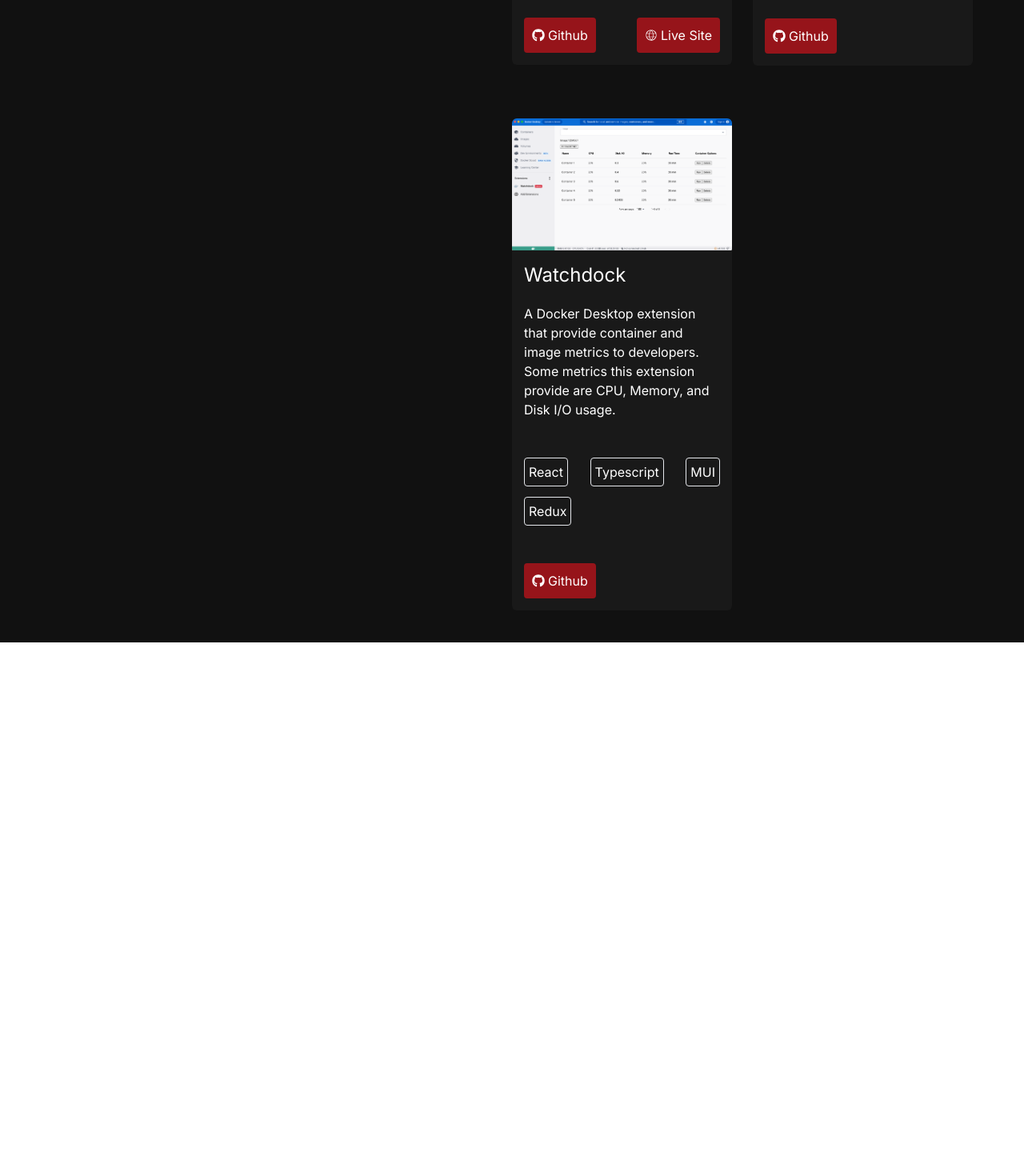
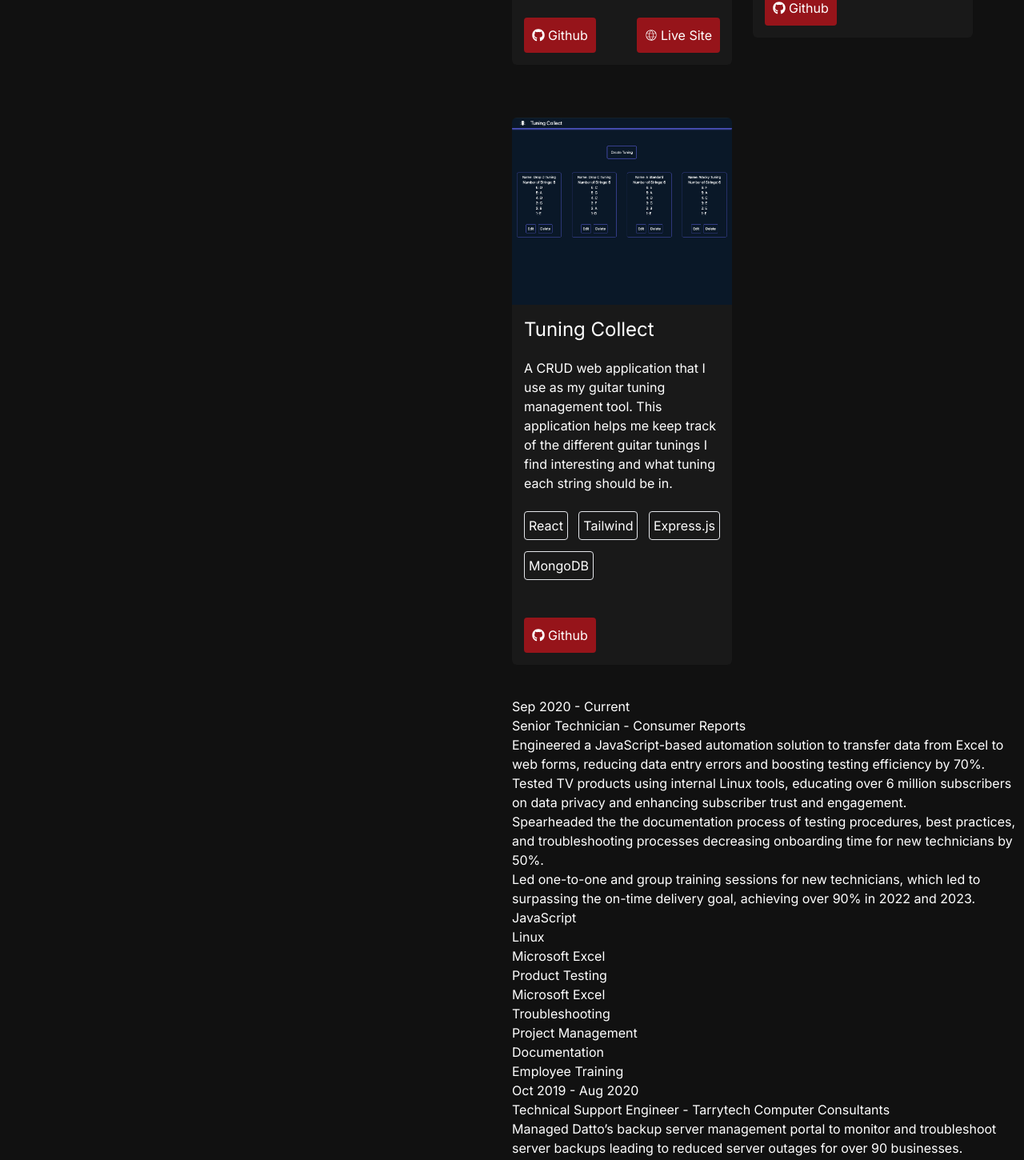
Before and after one commit to crisdevs/portfolio, a React (Vite) app: page / in a window 1280 px wide. Shown: the part 1552-3002 px from the top of the page at 80% size. Before the commit the page ends 2355 px from the top, so only its background shows below. Built offline with nearby package versions, Linux system fonts and the light colour scheme.

Commit message:
Created experience section and created an entries file to hold data such as projects and experience. Then will import to map them into components

```diff
--- a/src/App.tsx
+++ b/src/App.tsx
@@ -5,6 +5,7 @@ import Projects from './sections/Projects';
 import NavBar from './components/NavBar';
 import {useState} from "react";
 import { createContext } from 'react';
+import Experience from './sections/Experience';
 
 export const SectionContext = createContext("about");
 
@@ -17,10 +18,14 @@ function App() {
     // console.log(Y);
     if(Y > 260){
       setShowNav(true);
+    }
+    else{
+      setShowNav(false);
+    }
+    if(Y >= 700){
       setCurrentSection("projects");
     }
     else{
-      setShowNav(false);
       setCurrentSection("about");
     }
     console.log(window.scrollY);
@@ -35,6 +40,7 @@ function App() {
     <div className = "w-[85%] lg:w-[50%] lg:overflow-y-scroll">
       <About />
       <Projects />
+      <Experience />
     </div>
     </SectionContext.Provider>
     </div>
--- /dev/null
+++ b/src/Entries.tsx
@@ -0,0 +1,56 @@
+import { Project } from "./types"
+import { ExperienceEntryType } from "./types"
+import GreenPetsHome from "../src/assets/images/greenpets_home.png";
+import TuningCollect from "../src/assets/images/tuningCollect.png";
+import WatchDock from "../src/assets/images/watchDock.png";
+
+export const projects : Project[] = [
+    {
+        title: "GreenPets",
+        imgPath: GreenPetsHome,
+        tech: ["React", "Typescript", "Redux", "Styled-Components"],
+        description: "Answer a series of questions that will help you find a list of plants most ideal for you. The Perenual API was utilized for the plant data. ",
+        links: ["https://greenpets.netlify.app/", "https://github.com/Los-Terremotos/GreenPets"]
+    },
+    {
+        title: "Watchdock",
+        imgPath: WatchDock,
+        tech: ["React", "Typescript", "MUI", "Redux"],
+        description: "A Docker Desktop extension that provide container and image metrics to developers. Some metrics this extension provide are CPU, Memory, and Disk I/O usage.",
+        links:["https://github.com/oslabs-beta/Watchdock"]
+    },
+    {
+        title: "Tuning Collect",
+        imgPath: TuningCollect,
+        tech: ["React", "Tailwind", "Express.js", "MongoDB"],
+        description: "A CRUD web application that I use as my guitar tuning management tool. This application helps me keep track of the different guitar tunings I find interesting and what tuning each string should be in. ",
+        links: ["https://github.com/crisdevs/Tuning_Collect"]
+    }
+];
+
+export const experience : ExperienceEntryType[] = [
+    {
+        from: "Sep 2020",
+        to: "Current",
+        companyName:"Consumer Reports",
+        role: "Senior Technician",
+        details: ["Engineered a JavaScript-based automation solution to transfer data from Excel to web forms, reducing data entry errors and boosting testing efficiency by 70%.",
+            "Tested TV products using internal Linux tools, educating over 6 million subscribers on data privacy and enhancing subscriber trust and engagement.",
+            "Spearheaded the the documentation process of testing procedures, best practices, and troubleshooting processes decreasing onboarding time for new technicians by 50%.",
+            "Led one-to-one and group training sessions for new technicians, which led to surpassing the on-time delivery goal, achieving over 90% in 2022 and 2023."
+        ],
+        skills: ["JavaScript", "Linux", "Microsoft Excel", "Product Testing", "Microsoft Excel", "Troubleshooting", "Project Management", "Documentation", "Employee Training"]
+    },
+    {
+        from: "Oct 2019",
+        to: "Aug 2020",
+        companyName: "Tarrytech Computer Consultants",
+        role: "Technical Support Engineer",
+        details: ["Managed Datto’s backup server management portal to monitor and troubleshoot server backups leading to reduced server outages for over 90 businesses.",
+            "Leveraged Windows 10 Active Directory for troubleshooting and resolving account-related issues, leading to a significant reduction in production downtime.",
+            "Managed and updated internal troubleshooting documents which led to reduced time spent on tickets.",
+            "Troubleshooted using Windows 10 networking commands to resolve server and networking issues, ensuring the uninterrupted day-to-day production of over 90 businesses."
+        ],
+        skills: ["Active Directory", "Customer Service", "Datto", "Software Troubleshooting", "Server backup management", "Microsoft Excel"]
+    }
+]
--- /dev/null
+++ b/src/components/ExperienceEntry.tsx
@@ -0,0 +1,18 @@
+import {ExperienceEntryType} from "../types";
+
+export default function ExperienceEntry(props:{experience:ExperienceEntryType}){
+    const {from, to, companyName, role, details, skills} = props.experience;
+    return(
+    <>
+            <p>{`${from} - ${to}`}</p>
+            <h3>{`${role} - ${companyName}`}</h3>
+            <ul>
+                {details.map((detail, i) => <li key = {`detail-${i}`}>{detail}</li>)}
+            </ul>
+            <ul>
+               {skills.map((skill, i) => <li key={`skill-${i}`}>{skill}</li>)}
+            </ul>
+
+    </>
+    );
+}
--- a/src/sections/About.tsx
+++ b/src/sections/About.tsx
@@ -6,7 +6,7 @@ export default function About (){
     return(
             <section id= "about" className = "mt-[50px] lg:w-[90%] lg:h-screen">
                 {currentScreenSize.width < 1024 && <h2>ABOUT</h2>}
-                <img className = "w-[75%] rounded-md mx-auto" src="../src/assets/images/me.jpg"/>
+                {currentScreenSize.width >= 1024 && <img className = "w-[75%] rounded-md mx-auto" src="../src/assets/images/me.jpg"/>}
                 <p className = "mt-[20px]">Hello there friend! I am a software engineer based in New York who comes
                    from a background in IT support and product testing driven to make stunning, impactful
                    web applications. Technologies that I am proficient include Javascript, React, Typescript,
--- /dev/null
+++ b/src/sections/Experience.tsx
@@ -0,0 +1,11 @@
+import ExperienceEntry from "../components/ExperienceEntry"
+import { experience } from "../Entries";
+
+export default function Experience(){
+
+    return(
+        <section>
+            {experience.map((exp, i) => <ExperienceEntry key = {`exp-${i}`} experience = {exp}/>)}
+        </section>
+    );
+}
--- a/src/sections/Projects.tsx
+++ b/src/sections/Projects.tsx
@@ -1,46 +1,15 @@
 import ProjectCard from "../components/ProjectCard";
-import GreenPetsHome from "../assets/images/greenpets_home.png";
-import TuningCollect from "../assets/images/tuningCollect.png";
-import WatchDock from "../assets/images/watchDock.png";
 import useScreenSize from "../Hooks/useScreenSize";
+import { projects } from "../Entries";
 
-    interface Project {
-        title: string,
-        imgPath: string,
-        tech: string[],
-        description: string,
-        links: string[]
-    }
 export default function Projects(){
     const currentScreenSize = useScreenSize();
-    const greenPets : Project = {
-        title: "GreenPets",
-        imgPath: GreenPetsHome,
-        tech: ["React", "Typescript", "Redux", "Styled-Components"],
-        description: "Answer a series of questions that will help you find a list of plants most ideal for you. The Perenual API was utilized for the plant data. ",
-        links: ["https://greenpets.netlify.app/", "https://github.com/Los-Terremotos/GreenPets"]
-    }
-    const watchdock : Project = {
-        title: "Watchdock",
-        imgPath: WatchDock,
-        tech: ["React", "Typescript", "MUI", "Redux"],
-        description: "A Docker Desktop extension that provide container and image metrics to developers. Some metrics this extension provide are CPU, Memory, and Disk I/O usage.",
-        links:["https://github.com/oslabs-beta/Watchdock"]
-    }
-    const tuningCollect : Project = {
-        title: "Tuning Collect",
-        imgPath: TuningCollect,
-        tech: ["React", "Tailwind", "Express.js", "MongoDB"],
-        description: "A CRUD web application that I use as my guitar tuning management tool. This application helps me keep track of the different guitar tunings I find interesting and what tuning each string should be in. ",
-        links: ["https://github.com/crisdevs/Tuning_Collect"]
-    }
+
     return(
         <section id ="projects" className = "mt-[100px] lg:w-[90%] lg:h-[100%]">
             {currentScreenSize.width < 1024 && <h2 className = "mb-[50px]">PROJECTS</h2>}
         <div className = "flex flex-col items-center md:flex-row md:flex-wrap md:justify-between lg:justify-center xl:justify-between xl:gap-[26px]">
-        <ProjectCard project = {greenPets} />
-        <ProjectCard project = {tuningCollect} />
-        <ProjectCard project = {watchdock} />
+        {projects.map((project, i) => <ProjectCard key = {`project-${i}`} project = {project} />)}
         </div>
         </section>
     );
--- /dev/null
+++ b/src/types.tsx
@@ -0,0 +1,16 @@
+export interface ExperienceEntryType {
+    from: string,
+    to:string,
+    companyName: string,
+    role: string,
+    details: string[],
+    skills: string[]
+}
+
+export interface Project {
+    title: string,
+    imgPath: string,
+    tech: string[],
+    description: string,
+    links: string[]
+}
```
Also changed, not shown: src/components/ProjectCard.tsx (+1 -7 lines).
